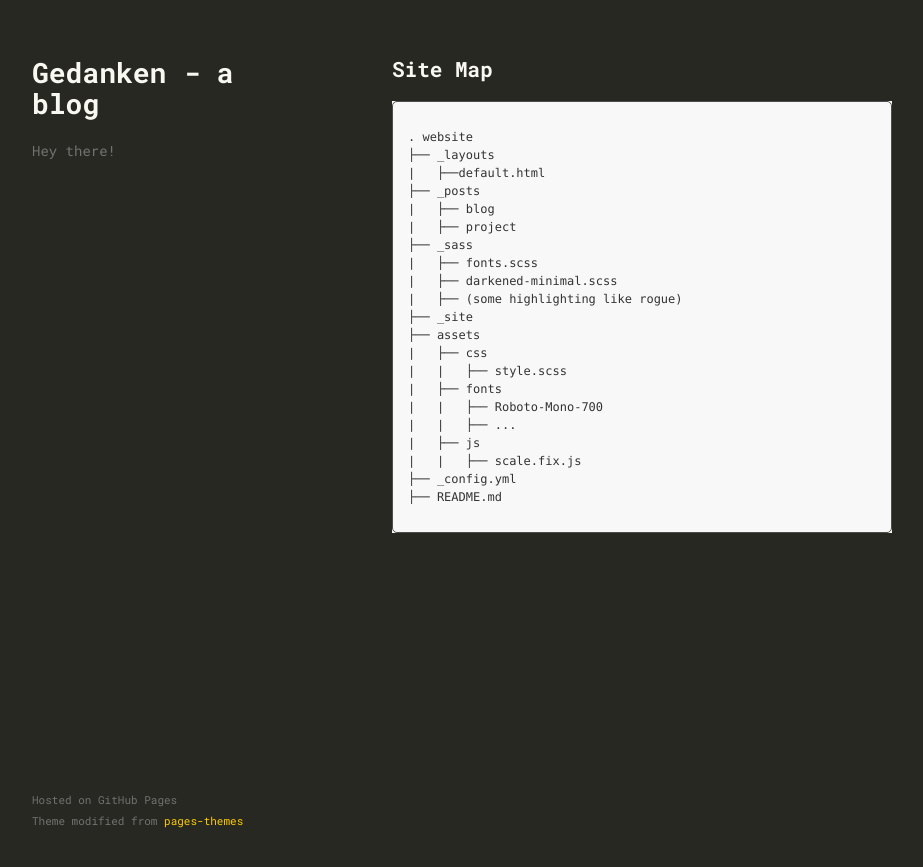
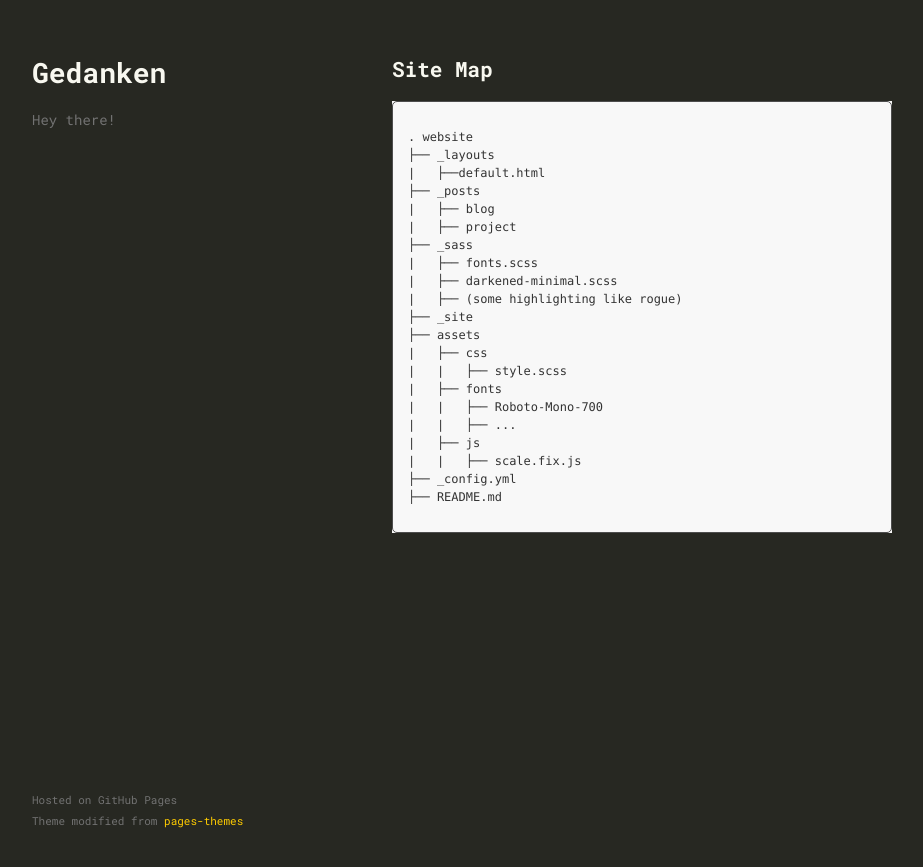
Before and after one commit to natashaw/gedanken, a Jekyll site: the page built from README.md, in a window 1280 px wide. Shown: the top 867 px of the page, without its empty margins (178-1101 px from the left). Built offline with Jekyll 4.4.1, drawn with Linux system fonts in a browser that asks for light colours; some web fonts are replaced; our own code applies the rules of GitHub Pages for plain Markdown files.

Commit message:
Modified site.title

```diff
--- a/_config.yml
+++ b/_config.yml
@@ -1,4 +1,4 @@
-title: Gedanken - a blog
+title: Gedanken
 description: Hey there!
 google_analytics:
 theme:
```
